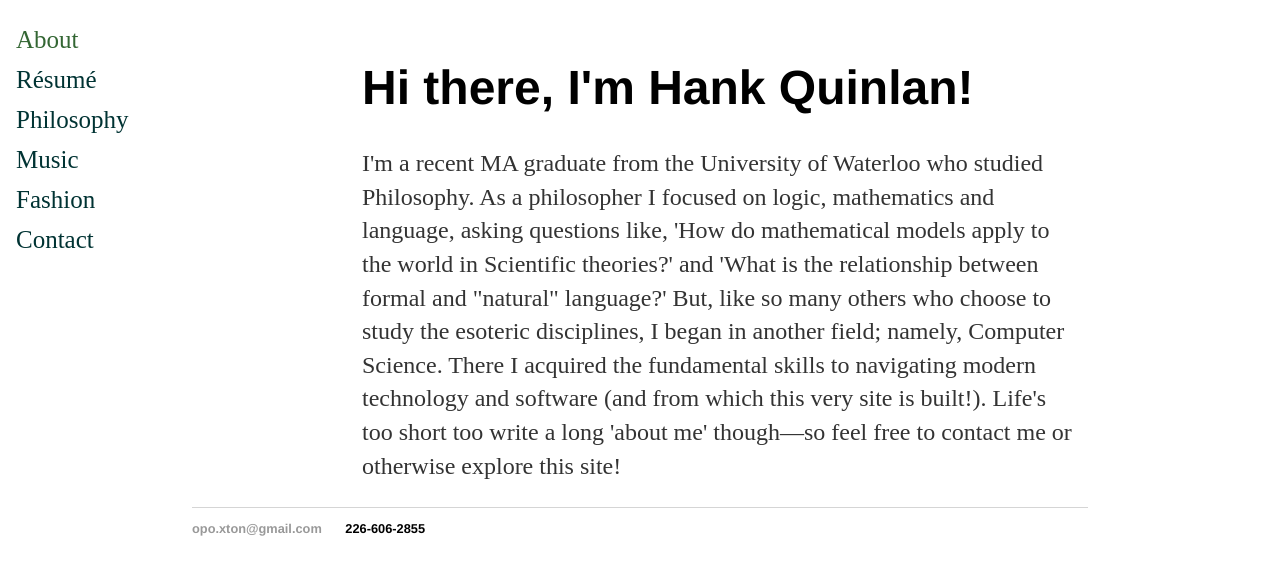
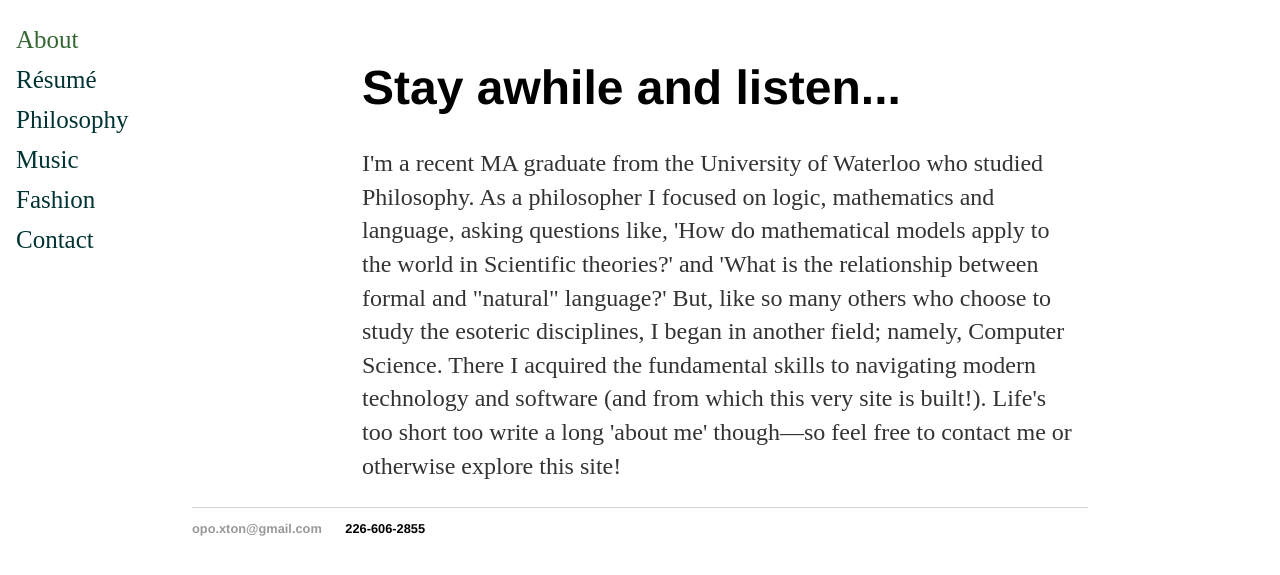
Before and after one commit to allofher/allofher.github.io, a Jekyll site: the page built from about/index.html, in a window 1280 px wide. Shown: the top 575 px of the page. Built offline with Jekyll 4.4.1, drawn with Linux system fonts in a browser that asks for light colours.

Commit message:
Update index.html

```diff
--- a/about/index.html
+++ b/about/index.html
@@ -1,9 +1,9 @@
 ---
 layout: default
-title: about
+title: About
 ---
 
 <div class="blurb">
-	<h1>Hi there, I'm Hank Quinlan!</h1>
+	<h1>Stay awhile and listen...</h1>
 	<p>I'm a recent MA graduate from the University of Waterloo who studied Philosophy. As a philosopher I focused on logic, mathematics and language, asking questions like, 'How do mathematical models apply to the world in Scientific theories?' and 'What is the relationship between formal and "natural" language?' But, like so many others who choose to study the esoteric disciplines, I began in another field; namely, Computer Science. There I acquired the fundamental skills to navigating modern technology and software (and from which this very site is built!). Life's too short too write a long 'about me' though&mdash;so feel free to contact me or otherwise explore this site!</p>
 	</div><!-- /.blurb -->
```
